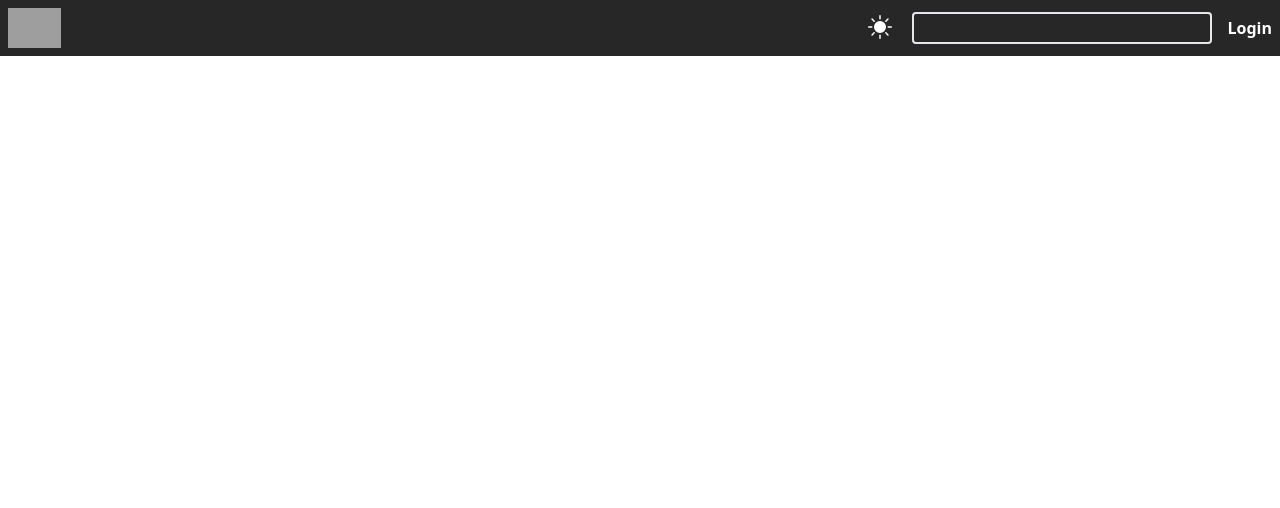
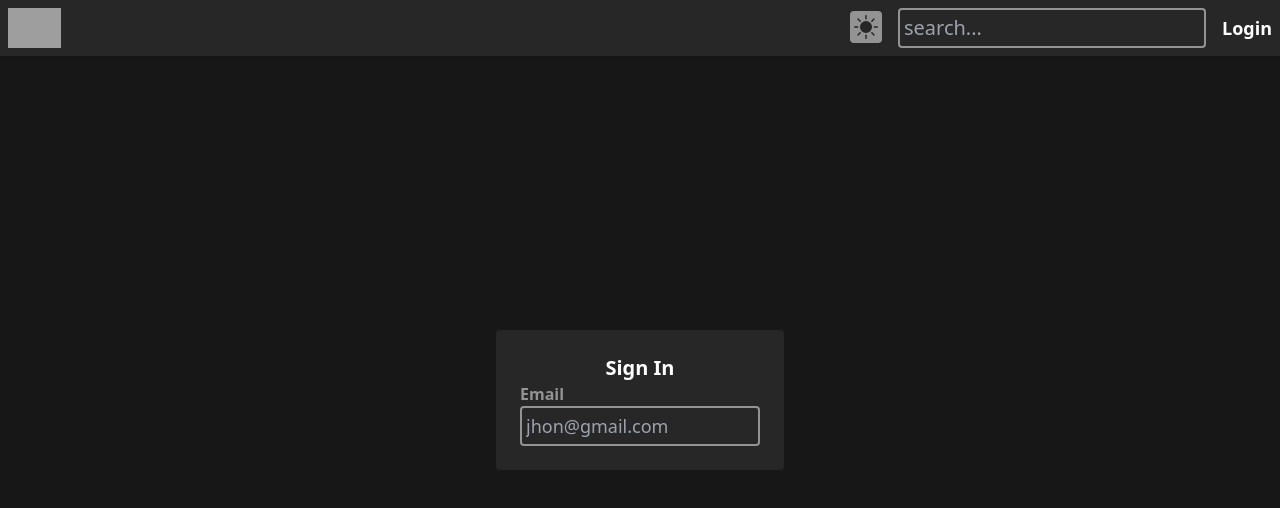
Before and after one commit to yes-im-harsh/movie_review, a React (Create React App) app in the folder frontend/: page /auth/signin in a window 1280 px wide. Shown: the top 508 px of the page. Built offline with nearby package versions, Linux system fonts and the light colour scheme; grey boxes are pictures that could not be loaded.

Commit message:
Sign-In Form & Navbar modified

```diff
--- a/frontend/src/App.js
+++ b/frontend/src/App.js
@@ -1,8 +1,14 @@
 import React from "react";
+import SignIn from "./components/auth/SignIn";
 import Navbar from "./components/user/Navbar";
 
 const App = () => {
-  return <Navbar />;
+  return (
+    <>
+      <Navbar />
+      <SignIn />
+    </>
+  );
 };
 
 export default App;
--- /dev/null
+++ b/frontend/src/components/Container.jsx
@@ -0,0 +1,9 @@
+import React from "react";
+
+const Container = ({ children, className }) => {
+  return (
+    <div className={"max-w-screen-xl mx-auto " + className}>{children}</div>
+  );
+};
+
+export default Container;
--- /dev/null
+++ b/frontend/src/components/auth/SignIn.jsx
@@ -0,0 +1,33 @@
+import React from "react";
+import Container from "../Container";
+
+const SignIn = () => {
+  return (
+    <div className="fixed inset-0 bg-primary -z-20 flex justify-center items-center">
+      <Container>
+        <form className="bg-secondary rounded p-6 w-72">
+          <h1 className="text-xl font-semibold text-white text-center">
+            Sign In
+          </h1>
+          <div className="flex flex-col-reverse">
+            {/* <label className="font-semibold text-dark-subtle" htmlFor="email">Email</label> */}
+            <input
+              type="text"
+              id="email"
+              className="bg-transparent rounded border-2 border-dark-subtle focus:border-white w-full text-lg outline-none p-1 text-white peer transition"
+              placeholder="jhon@gmail.com"
+            />
+            <label
+              className="font-semibold text-dark-subtle peer-focus:text-white transition self-start"
+              htmlFor="email"
+            >
+              Email
+            </label>
+          </div>
+        </form>
+      </Container>
+    </div>
+  );
+};
+
+export default SignIn;
--- a/frontend/src/components/user/Navbar.jsx
+++ b/frontend/src/components/user/Navbar.jsx
@@ -1,29 +1,31 @@
 import React from "react";
 import { BsFillSunFill } from "react-icons/bs";
+import Container from "../Container";
 
 const Navbar = () => {
   return (
-    <div className=" bg-secondary">
-      <div className="text-white max-w-screen-xl mx-auto p-2">
+    <div className="bg-secondary drop-shadow-sm shadow-gray-500">
+      <Container className="p-2">
         <div className="flex justify-between items-center">
           <img src="./logo.png" alt="" className="h-10" />
 
           <ul className="flex items-center space-x-4">
             <li>
               <button className="bg-dark-subtle p-1 rounded">
-                <BsFillSunFill className=" text-white" size={24} />
+                <BsFillSunFill className="text-secondary" size={24} />
               </button>
             </li>
             <li>
               <input
                 type="text"
-                className="border-2 border-dark-subtle p1 rounded bg-transparent text-xl outline-none focus:border-white"
+                className="border-2 border-dark-subtle p-1 rounded bg-transparent text-xl outline-none focus:border-white transition text-white"
+                placeholder="search..."
               />
             </li>
-            <li className="text-white font-semibold text">Login</li>
+            <li className="text-white font-semibold text-lg">Login</li>
           </ul>
         </div>
-      </div>
+      </Container>
     </div>
   );
 };
--- a/frontend/tailwind.config.js
+++ b/frontend/tailwind.config.js
@@ -6,8 +6,8 @@ module.exports = {
       colors: {
         primary: "#171717",
         secondary: "#272727",
-        "dark-subtle": "#rgba(255, 255, 255, 0.5)",
-        "light-subtle": "#rgba(39, 39, 39, 0.5)",
+        "dark-subtle": "rgba(255, 255, 255, 0.5)",
+        "light-subtle": "rgba(39, 39, 39, 0.5)",
       },
     },
   },
```
